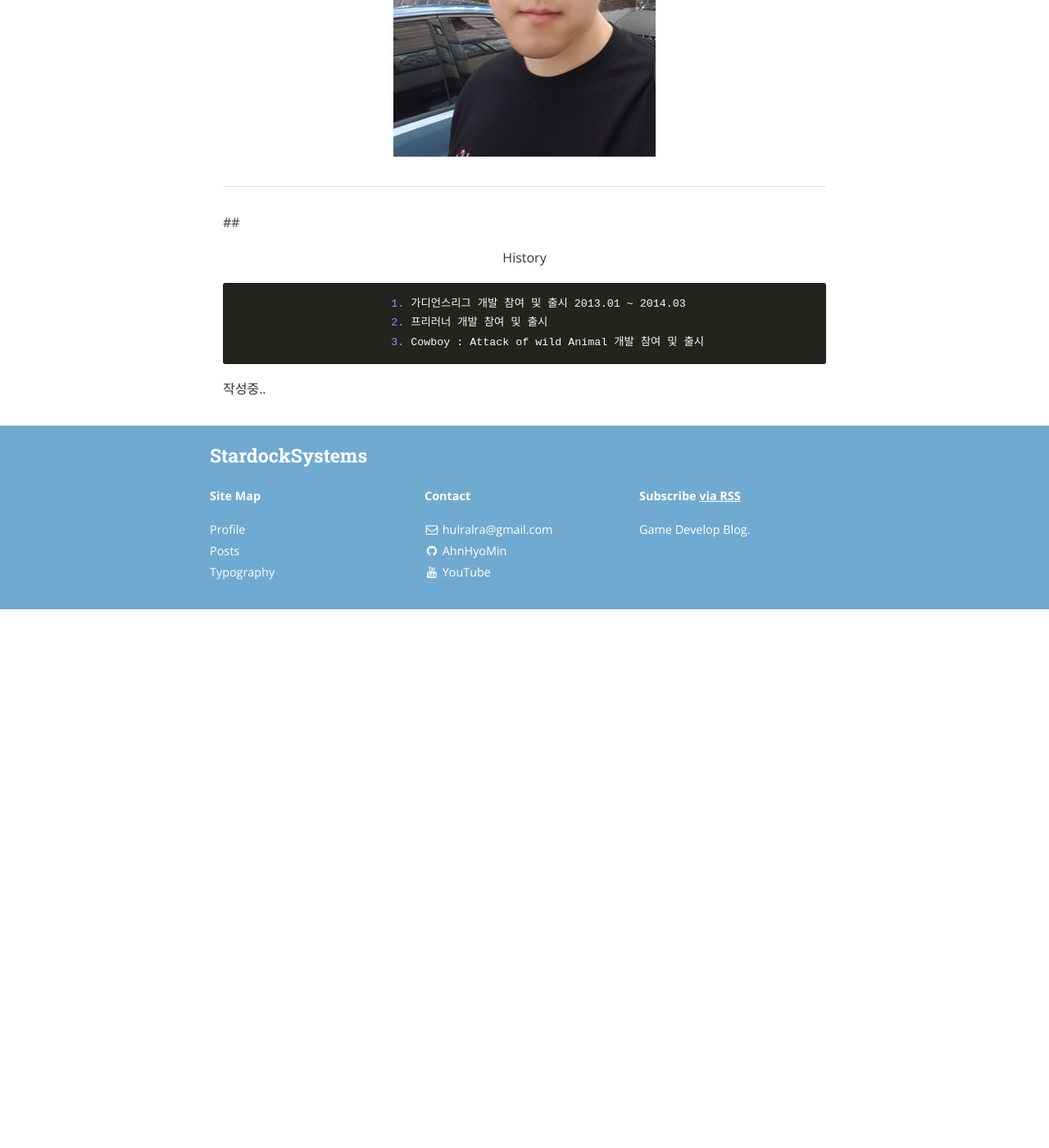
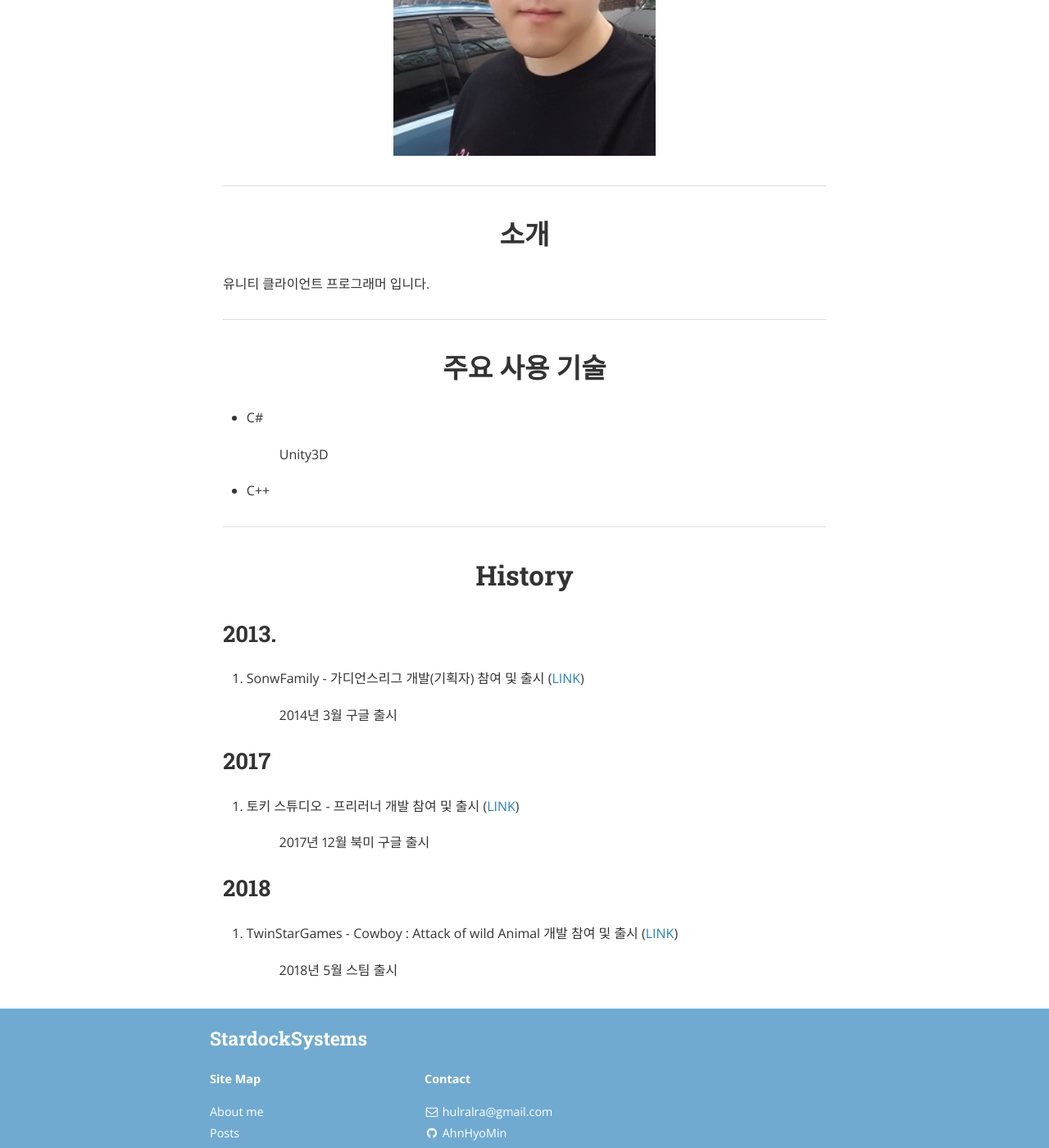
Before and after one commit to AhnHyoMin/ahnhyomin.github.io, a Jekyll site: the page built from about.md, in a window 1280 px wide and 1400 px high, scrolled down 486 px. Shown: the whole window at 82% size. Built offline with Jekyll 4.4.1, drawn with Linux system fonts in a browser that asks for light colours; nearby versions of some CDN libraries; before the commit the page ends 1229 px from its top, so only the background shows below that; some of the changed text lies outside the part shown.

Commit message:
about me
자기 소개 수정 및 추가

````diff
--- a/Gemfile
+++ /dev/null
@@ -1,6 +0,0 @@
-source 'https://rubygems.org'
-gem 'jekyll'
-gem 'jekyll-archives'
-gem 'jekyll-sitemap'
-gem 'jekyll-paginate'
-gem 'jekyll-admin', group: :jekyll_plugins
--- a/_config.yml
+++ b/_config.yml
@@ -34,8 +34,6 @@ highlightjs_theme: "monokai-sublime"
 # Archive settings (see https://github.com/jekyll/jekyll-archives/)
 jekyll-archives:
   enabled:
-    - categories
-    - tags
   layout: 'archive'
   permalinks:
     category: '/category/:name/'
@@ -76,8 +74,8 @@ descriptions:
 # social:
 #   - name: Twitter                         # Name of the service
 #     icon: twitter                         # Font Awesome icon to use (minus fa- prefix)
-#     username: "@TheBenCentra"             # (User) Name to display in the footer link
-#     url: https://twitter.com/TheBenCentra # URL of your profile (leave blank to not display in footer)
+#     username:                             # (User) Name to display in the footer link
+#     url:                                  # URL of your profile (leave blank to not display in footer)
 #     desc: Follow me on Twitter            # Description to display as link title, etc
 #     share: true                           # Include in the "Share" section of posts
 social:
--- a/_includes/footer.html
+++ b/_includes/footer.html
@@ -41,10 +41,10 @@
       </ul>
     </div>
 
-    <div class="site-signature">
+    <!-- <div class="site-signature">
       <p class="rss-subscribe text"><strong>Subscribe <a href="{{ "/feed.xml" | prepend: site.baseurl }}">via RSS</a></strong></p>
       <p class="text">{{ site.description }}</p>
-    </div>
+    </div> -->
 
   </div>
 
--- a/about.md
+++ b/about.md
@@ -2,24 +2,46 @@
 
 layout: page
 
-title: Profile
+title: About me
 
-permalink: /Profile/
+permalink: /About me/
 
 ---
 
-<Center><img src="/assets/profile_photo.jpg" width="20%" height="20%" title="Profile Picture" class="profile"></Center>
+<Center><img src='{{ "/assets/profile_photo.jpg" | absolute_url }}'  width="10%" height="10%" title="Profile Picture" class="profile"></Center>
+---
 
-<!-- <Center><img src="assets/profile_photo.jpg" width="200" height="250"></Center> -->
+<h1>
+<Center> 소개 </Center>
+</h1>
+유니티 클라이언트 프로그래머 입니다.
+
 
 ---
+<h1>
+<Center> 주요 사용 기술</Center>
+</h1>
 
-##<Center> History</Center>
+* C#
+  > Unity3D
 
-```
-                        1. 가디언스리그 개발 참여 및 출시 2013.01 ~ 2014.03
-                        2. 프리러너 개발 참여 및 출시
-                        3. Cowboy : Attack of wild Animal 개발 참여 및 출시
-```
+* C++
 
-작성중..
+---
+<h1>
+<Center> History</Center>
+</h1>
+## 2013.
+
+1. SonwFamily - 가디언스리그 개발(기획자) 참여 및 출시 ([LINK](https://www.youtube.com/watch?v=X1OL6sOi4WI))
+    > 2014년 3월 구글 출시
+
+
+## 2017
+2. 토키 스튜디오 -  프리러너 개발 참여 및 출시 ([LINK](https://www.youtube.com/watch?v=Tu4QMD2avMk))
+    > 2017년 12월 북미 구글 출시
+
+
+## 2018
+3. TwinStarGames -  Cowboy : Attack of wild Animal 개발 참여 및 출시  ([LINK](https://www.youtube.com/watch?v=8rKIbQwSo6M))
+    > 2018년 5월 스팀 출시
````
Also changed, not shown: Gemfile.lock (deleted), assets/profile_photo.jpg.
